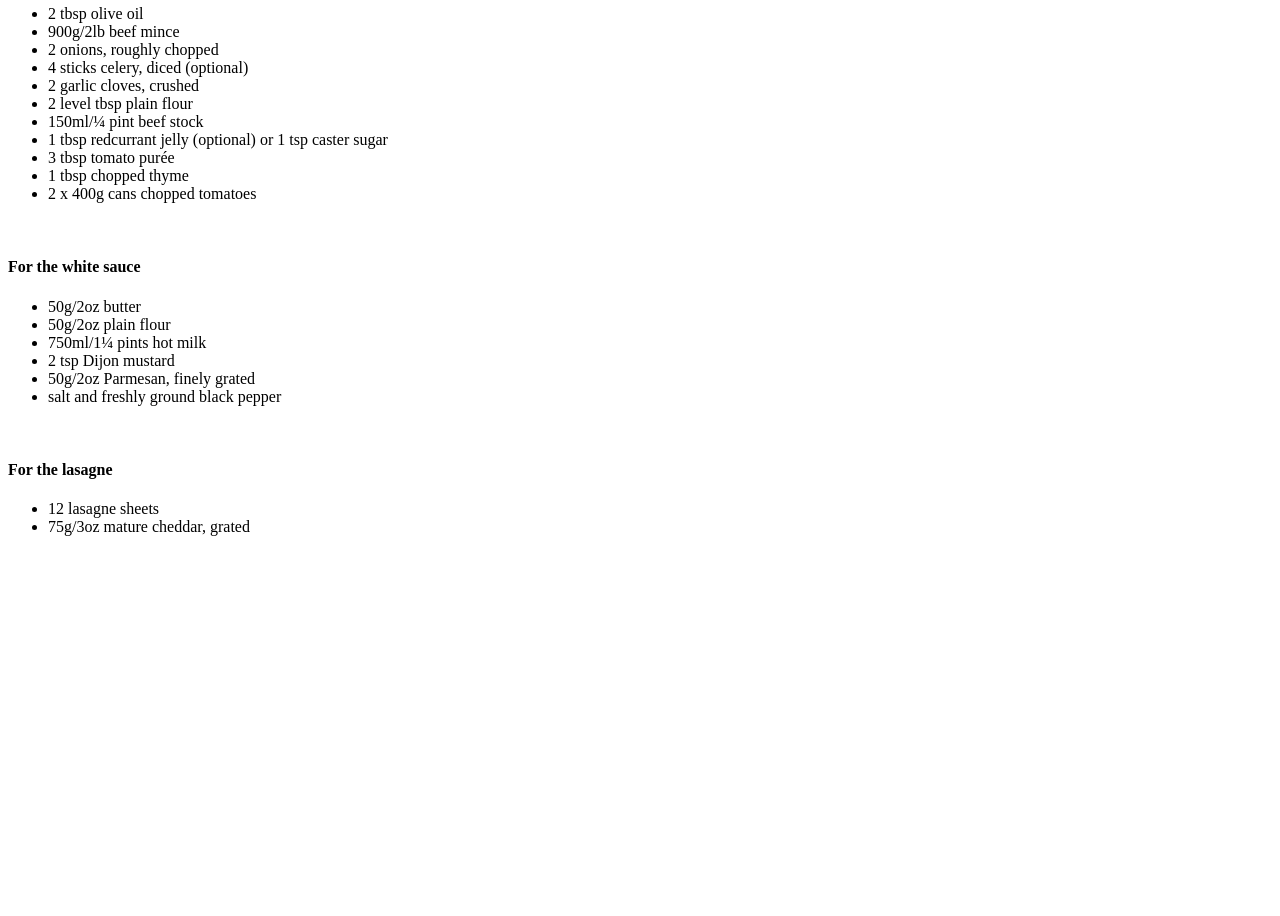
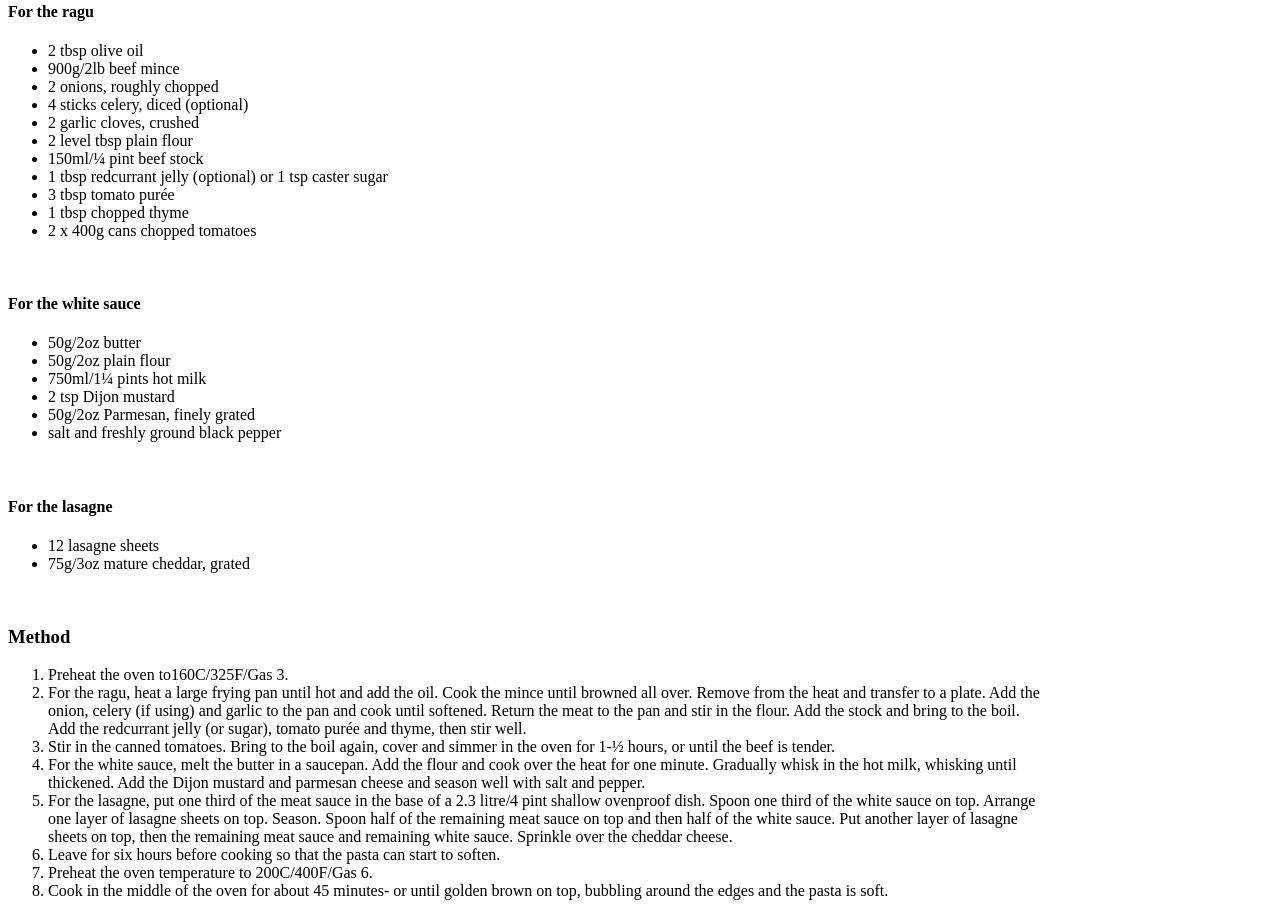
Before and after one commit to pbeasley82/odin-recipes, a plain HTML site: page recipes/lasagne.html in a window 1280 px wide. Shown: the part 628-1544 px from the top of the page. Before the commit the page ends 1180 px from the top, so only its background shows below. Drawn offline with Linux system fonts and the light colour scheme.

Commit message:
Added method to lasagne.html

```diff
--- a/recipes/lasagne.html
+++ b/recipes/lasagne.html
@@ -8,7 +8,7 @@
     <body>
         <h1>Lasagne</h1>
         <img src="../images/classiclasagna.jpg">
-        <h2>Lasagne - Italy's best tasting export</h2>
+        <h2>Lasagne - Italy's best tasting export</h2><br>
         <h3>Ingredients</h3>
         <h4>For the ragu</h4>
         <ul>
@@ -37,6 +37,22 @@
         <ul>
             <li>12 lasagne sheets</li>
             <li>75g/3oz mature cheddar, grated</li>
-        </ul>
+        </ul><br>
+        <h3>Method</h3>
+        <ol>
+            <li>Preheat the oven to160C/325F/Gas 3.</li>
+            <li>For the ragu, heat a large frying pan until hot and add the oil. Cook the mince until browned all over. Remove from the heat and transfer to a plate. Add the <br>
+                onion, celery (if using) and garlic to the pan and cook until softened. Return the meat to the pan and stir in the flour. Add the stock and bring to the boil. <br>
+                Add the redcurrant jelly (or sugar), tomato purée and thyme, then stir well.</li>
+            <li>Stir in the canned tomatoes. Bring to the boil again, cover and simmer in the oven for 1-½ hours, or until the beef is tender.</li>
+            <li>For the white sauce, melt the butter in a saucepan. Add the flour and cook over the heat for one minute. Gradually whisk in the hot milk, whisking until <br>
+                thickened. Add the Dijon mustard and parmesan cheese and season well with salt and pepper.</li>
+            <li>For the lasagne, put one third of the meat sauce in the base of a 2.3 litre/4 pint shallow ovenproof dish. Spoon one third of the white sauce on top. Arrange <br>
+                one layer of lasagne sheets on top. Season. Spoon half of the remaining meat sauce on top and then half of the white sauce. Put another layer of lasagne <br>
+                sheets on top, then the remaining meat sauce and remaining white sauce. Sprinkle over the cheddar cheese.</li>
+            <li>Leave for six hours before cooking so that the pasta can start to soften.</li>
+            <li>Preheat the oven temperature to 200C/400F/Gas 6.</li>
+            <li>Cook in the middle of the oven for about 45 minutes- or until golden brown on top, bubbling around the edges and the pasta is soft.</li>
+        </ol>
     </body>
 </html>
```
